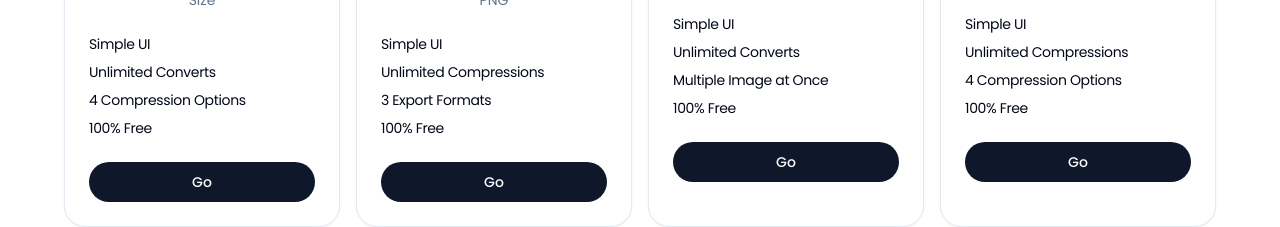
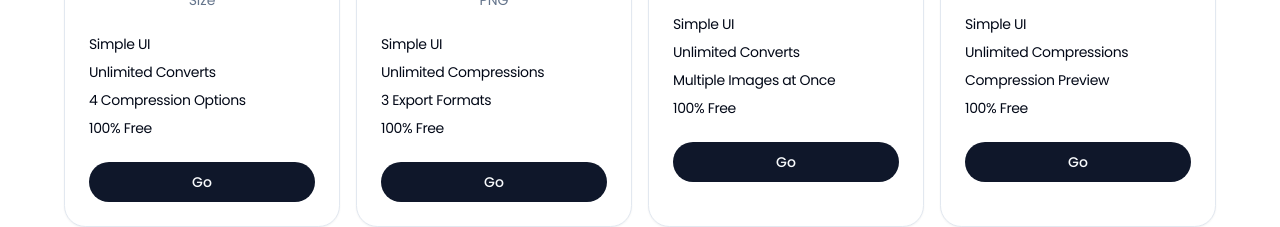
Before and after one commit to danujamayadunne/Convert-and-Compress, a Next.js app: page / in a window 1280 px wide. Shown: the part 373-600 px from the top of the page. Built offline with nearby package versions, Linux system fonts and the light colour scheme.

Commit message:
homepage typo fixed

```diff
--- a/src/app/page.tsx
+++ b/src/app/page.tsx
@@ -108,7 +108,7 @@ export default function Home() {
             <div className="flex flex-col gap-2">
               <p className="text-sm tracking-tight">Simple UI</p>
               <p className="text-sm tracking-tight">Unlimited Converts</p>
-              <p className="text-sm tracking-tight">Multiple Image at Once</p>
+              <p className="text-sm tracking-tight">Multiple Images at Once</p>
               <p className="text-sm tracking-tight">100% Free</p>
             </div>
           </CardContent>
@@ -127,7 +127,7 @@ export default function Home() {
             <div className="flex flex-col gap-2">
               <p className="text-sm tracking-tight">Simple UI</p>
               <p className="text-sm tracking-tight">Unlimited Compressions</p>
-              <p className="text-sm tracking-tight">4 Compression Options</p>
+              <p className="text-sm tracking-tight">Compression Preview</p>
               <p className="text-sm tracking-tight">100% Free</p>
             </div>
           </CardContent>
```
